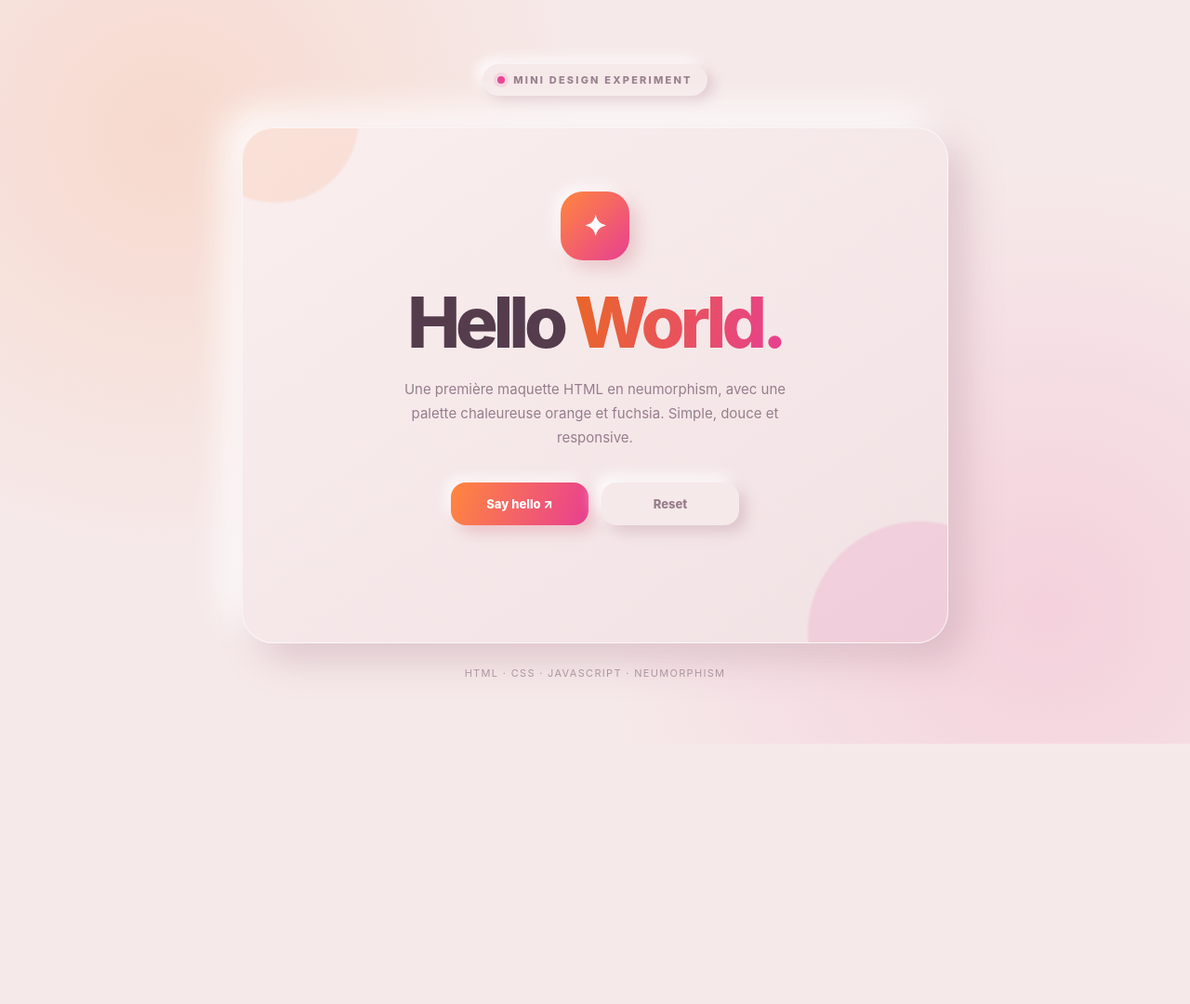
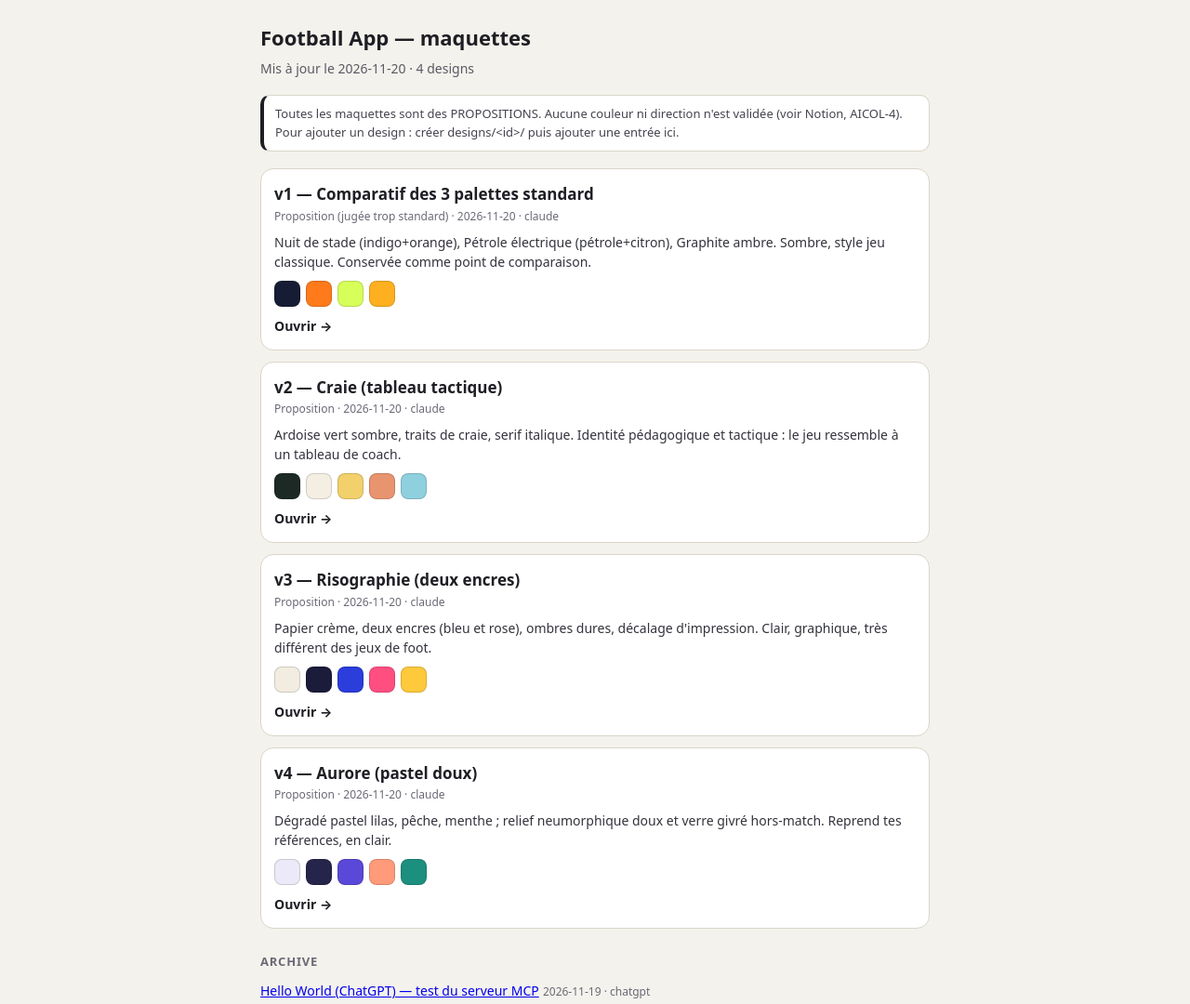
Before and after one commit to nickinguelos/foot-app-design, a plain HTML site: page index.html in a window 1280 px wide. Shown: the whole page at 93% size. Before the commit the page ends 800 px from the top, so only its background shows below. Drawn offline with Linux system fonts and the light colour scheme.

Commit message:
Index des designs, archive Hello World, v1 comparatif, socle partagé
IA: claude
Outil: design_write_files

```diff
--- /dev/null
+++ b/designs.json
@@ -0,0 +1,55 @@
+{
+  "updated": "2026-11-20",
+  "note": "Toutes les maquettes sont des PROPOSITIONS. Aucune couleur ni direction n'est validée (voir Notion, AICOL-4). Pour ajouter un design : créer designs/<id>/ puis ajouter une entrée ici.",
+  "designs": [
+    {
+      "id": "v1-standard-comparatif",
+      "title": "v1 — Comparatif des 3 palettes standard",
+      "path": "designs/v1-standard-comparatif/",
+      "status": "Proposition (jugée trop standard)",
+      "date": "2026-11-20",
+      "author": "claude",
+      "summary": "Nuit de stade (indigo+orange), Pétrole électrique (pétrole+citron), Graphite ambre. Sombre, style jeu classique. Conservée comme point de comparaison.",
+      "palette": ["#161C33","#FF7A1A","#D7FF5A","#FFB020"]
+    },
+    {
+      "id": "v2-craie",
+      "title": "v2 — Craie (tableau tactique)",
+      "path": "designs/v2-craie/",
+      "status": "Proposition",
+      "date": "2026-11-20",
+      "author": "claude",
+      "summary": "Ardoise vert sombre, traits de craie, serif italique. Identité pédagogique et tactique : le jeu ressemble à un tableau de coach.",
+      "palette": ["#1D2925","#F4EFE2","#F2D06B","#E8946F","#8FD0DE"]
+    },
+    {
+      "id": "v3-risographie",
+      "title": "v3 — Risographie (deux encres)",
+      "path": "designs/v3-risographie/",
+      "status": "Proposition",
+      "date": "2026-11-20",
+      "author": "claude",
+      "summary": "Papier crème, deux encres (bleu et rose), ombres dures, décalage d'impression. Clair, graphique, très différent des jeux de foot.",
+      "palette": ["#F2EDE0","#1B1B3A","#2B3DDB","#FF4F81","#FFC93C"]
+    },
+    {
+      "id": "v4-aurore",
+      "title": "v4 — Aurore (pastel doux)",
+      "path": "designs/v4-aurore/",
+      "status": "Proposition",
+      "date": "2026-11-20",
+      "author": "claude",
+      "summary": "Dégradé pastel lilas, pêche, menthe ; relief neumorphique doux et verre givré hors-match. Reprend tes références, en clair.",
+      "palette": ["#ECE9F8","#25244A","#5A48D8","#FF9A7A","#1C8F7E"]
+    }
+  ],
+  "archive": [
+    {
+      "id": "hello-world-chatgpt",
+      "title": "Hello World (ChatGPT) — test du serveur MCP",
+      "path": "archive/hello-world-chatgpt/",
+      "date": "2026-11-19",
+      "author": "chatgpt"
+    }
+  ]
+}
--- /dev/null
+++ b/designs/v1-standard-comparatif/css/app.css
@@ -0,0 +1,47 @@
+*{box-sizing:border-box;margin:0}
+body{font:16px/1.45 system-ui,-apple-system,Segoe UI,Roboto,sans-serif;background:var(--bg0);color:var(--t1);padding:0 0 56px}
+.bar{position:sticky;top:0;z-index:20;background:var(--s1);border-bottom:1px solid var(--bd);padding:10px 12px;display:flex;flex-wrap:wrap;gap:8px;align-items:center}
+.seg{display:flex;gap:6px;flex-wrap:wrap}
+button{font:inherit;color:var(--t1);cursor:pointer}a{color:var(--t1)}
+.chip{min-height:48px;padding:0 14px;border-radius:12px;border:1px solid var(--bd);background:var(--s2)}
+.chip[aria-pressed=true]{background:var(--acc);color:var(--ink);border-color:var(--acc);font-weight:700}
+main{max-width:720px;margin:0 auto;padding:0 12px}
+h1{font-size:20px;margin:18px 0 4px}h2{font-size:15px;margin:26px 0 8px;color:var(--t2);text-transform:uppercase;letter-spacing:.06em}
+.warnbox{background:var(--s1);border:1px solid var(--bd);border-left:4px solid var(--acc);border-radius:10px;padding:10px 12px;font-size:13px;color:var(--t2)}
+.scr{container-type:inline-size;position:relative;aspect-ratio:2/1;border-radius:14px;overflow:hidden;border:1px solid var(--bd);background:var(--bg0)}
+.scr svg.pitch{position:absolute;inset:0;width:100%;height:100%}
+.abs{position:absolute}
+.solid{background:var(--s1);border:1px solid var(--bd);color:var(--t1)}
+.glass{background:color-mix(in srgb,var(--s2) var(--glass-mix),transparent);-webkit-backdrop-filter:blur(var(--n3-blur));backdrop-filter:blur(var(--n3-blur));border:1px solid color-mix(in srgb,#fff 12%,transparent)}
+.btn{display:flex;align-items:center;justify-content:center;gap:1.2cqw;min-height:7.5cqw;padding:0 3cqw;border-radius:2.4cqw;border:1px solid var(--bd);background:var(--s2);font-size:2.5cqw;font-weight:600;box-shadow:var(--n3-shadow)}
+.btn.pri{background:var(--acc);color:var(--ink);border-color:var(--acc);box-shadow:var(--n3-shadow),var(--n3-glow)}
+.round{width:8cqw;height:8cqw;min-height:0;padding:0;border-radius:50%;font-size:3.2cqw}
+.launch{background:radial-gradient(120% 90% at 20% 0%,var(--s2),var(--bg0) 62%)}
+.logo{left:6cqw;top:6cqw;display:flex;align-items:center;gap:2cqw;font-weight:800;font-size:4.6cqw}
+.logo i{width:8cqw;height:8cqw}.tag{font-size:2.3cqw;color:var(--t2);font-weight:400;display:block}
+.cards{right:5cqw;top:6cqw;width:42cqw;display:grid;gap:2cqw}
+.card{padding:2.4cqw 3cqw;border-radius:2.4cqw;font-size:2.4cqw;display:flex;justify-content:space-between;align-items:center;box-shadow:var(--n3-shadow)}
+.card small{color:var(--t2);font-size:2cqw}
+.cta{left:6cqw;bottom:7cqw;width:40cqw}
+.hud{left:50%;top:2cqw;transform:translateX(-50%);display:flex;align-items:center;gap:3cqw;padding:1.2cqw 3.4cqw;border-radius:2cqw;font-weight:800;font-size:3.4cqw}
+.hud small{font-size:2.1cqw;font-weight:600;color:var(--t2)}
+.mctl{right:3cqw;bottom:3cqw;display:flex;gap:2.4cqw;align-items:flex-end}
+.pause{left:3cqw;top:2cqw}
+.ctx{left:3cqw;bottom:3cqw;padding:1.4cqw 2.2cqw;border-radius:2cqw;font-size:2.2cqw;display:flex;align-items:center;gap:1.4cqw}
+.ctx b{color:var(--tac)}
+.tacline{stroke:var(--tac);stroke-width:.7;fill:none;stroke-dasharray:3 2}
+.dim{inset:0;background:rgba(0,0,0,.42)}
+.panel{left:50%;top:50%;transform:translate(-50%,-50%);width:48cqw;padding:3.4cqw;border-radius:3cqw;display:grid;gap:2cqw}
+.panel h3{font-size:3.2cqw;text-align:center}
+.row{display:flex;gap:14px;align-items:flex-end;flex-wrap:wrap}
+.ico{border-radius:22%;overflow:hidden;border:1px solid var(--bd)}
+.pack{max-width:330px;border-radius:18px;padding:16px;background:linear-gradient(160deg,var(--s2),var(--s1));border:1px solid var(--acc2);box-shadow:var(--n3-shadow)}
+.pack .tg{display:inline-block;font-size:12px;font-weight:700;padding:4px 10px;border-radius:99px;background:var(--acc2);color:var(--ink)}
+.pack h3{margin:10px 0 2px;font-size:20px}.pack p{color:var(--t2);font-size:13px}.pack .buy{margin-top:12px;display:flex;justify-content:space-between;align-items:center}
+.pbtn{min-height:48px;padding:0 18px;border-radius:12px;border:0;background:var(--acc);color:var(--ink);font-weight:800}
+.states{display:flex;flex-wrap:wrap;gap:8px;align-items:center}
+.st{display:inline-flex;align-items:center;gap:6px;min-height:40px;padding:0 12px;border-radius:10px;font-size:14px;font-weight:600;background:var(--s1);border:1px solid}
+.st.ok{color:var(--ok)}.st.wn{color:var(--warn)}.st.er{color:var(--err)}
+.cardsq{display:inline-block;width:18px;height:26px;border-radius:3px;transform:rotate(8deg)}
+.sw{display:grid;grid-template-columns:repeat(auto-fill,minmax(88px,1fr));gap:8px}
+.sw div{height:56px;border-radius:10px;padding:6px;font-size:11px;border:1px solid var(--bd);display:flex;align-items:flex-end}
--- /dev/null
+++ b/designs/v1-standard-comparatif/css/tokens.css
@@ -0,0 +1,6 @@
+:root{--pitch-a:#1E7A4C;--pitch-b:#1A6E44;--line:#F3F7F5;--kit-home:#F2F4EF;--kit-away:#1C2230;--kit-ring:#F2F4EF;--kit-gk:#C9A3FF;--card-yellow:#FFD23D;--card-red:#E5322D}
+[data-palette=nuit]{--bg0:#0F1424;--s1:#161C33;--s2:#1F2744;--bd:#2B3560;--t1:#F2F4FB;--t2:#B8C0DC;--t3:#8F99BF;--acc:#FF7A1A;--ink:#0A0D18;--acc2:#FF9A4D;--tac:#2EC5E6;--ok:#3DD68C;--warn:#FFC23D;--err:#FF5C6C}
+[data-palette=petrole]{--bg0:#101A20;--s1:#192830;--s2:#223640;--bd:#40545C;--t1:#F3F7F5;--t2:#B7C6C8;--t3:#8EA3A7;--acc:#D7FF5A;--ink:#101A20;--acc2:#FF765E;--tac:#65DCE6;--ok:#64DDAA;--warn:#FFB86B;--err:#FF6B78}
+[data-palette=graphite]{--bg0:#1A1D22;--s1:#24282F;--s2:#2F353E;--bd:#3E4652;--t1:#F4F6F8;--t2:#B4BCC4;--t3:#8B939C;--acc:#FFB020;--ink:#121416;--acc2:#FFC14D;--tac:#3DDCFF;--ok:#4ADE80;--warn:#FBBF24;--err:#F87171}
+:root{--n3-blur:0px;--n3-shadow:none;--n3-shadow-in:none;--n3-glow:none;--glass-mix:100%}
+.n3{--n3-blur:16px;--n3-shadow:6px 6px 14px rgba(0,0,0,.48),-4px -4px 10px rgba(255,255,255,.06);--n3-shadow-in:inset 4px 4px 9px rgba(0,0,0,.48),inset -3px -3px 8px rgba(255,255,255,.06);--n3-glow:0 0 18px color-mix(in srgb,var(--acc) 32%,transparent);--glass-mix:72%}
--- a/index.html
+++ b/index.html
@@ -2,118 +2,43 @@
 <html lang="fr">
 <head>
 <meta charset="utf-8">
-  <meta name="viewport" content="width=device-width, initial-scale=1">
-  <meta name="theme-color" content="#f6e9e9">
-  <title>Hello World — Neumorphism</title>
+<meta name="viewport" content="width=device-width,initial-scale=1">
+<title>Football App — index des maquettes</title>
 <style>
-    :root {
-      color-scheme: light;
-      --surface: #f6e9e9;
-      --surface-deep: #f0dede;
-      --orange: #ff873d;
-      --orange-dark: #e96726;
-      --fuchsia: #e83f91;
-      --ink: #553c4d;
-      --muted: #967d8c;
-      --shadow-light: rgba(255,255,255,.92);
-      --shadow-dark: rgba(190,150,164,.42);
-    }
-    * { box-sizing: border-box; }
-    body {
-      min-height: 100vh;
-      margin: 0;
-      display: grid;
-      place-items: center;
-      padding: 28px;
-      font-family: Inter, ui-sans-serif, system-ui, -apple-system, BlinkMacSystemFont, "Segoe UI", sans-serif;
-      color: var(--ink);
-      background:
-        radial-gradient(circle at 14% 18%, rgba(255,135,61,.16), transparent 28rem),
-        radial-gradient(circle at 88% 82%, rgba(232,63,145,.14), transparent 30rem),
-        var(--surface);
-    }
-    .shell { width: min(100%, 760px); text-align: center; }
-    .eyebrow {
-      display: inline-flex; align-items: center; gap: 9px;
-      padding: 10px 16px; border-radius: 999px;
-      background: var(--surface);
-      box-shadow: 6px 6px 14px var(--shadow-dark), -6px -6px 14px var(--shadow-light);
-      color: var(--muted); font-size: 11px; font-weight: 800;
-      letter-spacing: .2em; text-transform: uppercase;
-    }
-    .dot { width: 8px; height: 8px; border-radius: 50%; background: var(--fuchsia); box-shadow: 0 0 0 4px rgba(232,63,145,.12); }
-    .card {
-      position: relative; overflow: hidden;
-      margin-top: 34px; padding: clamp(34px, 7vw, 68px) 24px;
-      border: 1px solid rgba(255,255,255,.6); border-radius: 34px;
-      background: linear-gradient(145deg, #faeeee, #f1e2e4);
-      box-shadow: 18px 18px 38px var(--shadow-dark), -18px -18px 38px var(--shadow-light);
-    }
-    .orb {
-      position: absolute; width: 180px; height: 180px; border-radius: 50%;
-      filter: blur(1px); opacity: .12; pointer-events: none;
-    }
-    .orb.one { top: -100px; left: -55px; background: var(--orange); }
-    .orb.two { right: -90px; bottom: -110px; background: var(--fuchsia); width: 240px; height: 240px; }
-    .mark {
-      width: 74px; height: 74px; margin: 0 auto 28px; display: grid; place-items: center;
-      border-radius: 24px; color: white; font-size: 30px; font-weight: 900;
-      background: linear-gradient(135deg, var(--orange), var(--fuchsia));
-      box-shadow: 8px 8px 18px rgba(202,104,115,.28), -5px -5px 14px rgba(255,255,255,.85);
-    }
-    h1 {
-      margin: 0; font-size: clamp(42px, 9vw, 76px); line-height: 1.02;
-      letter-spacing: -.065em; font-weight: 850;
-    }
-    h1 span {
-      color: transparent; background: linear-gradient(100deg, var(--orange-dark), var(--fuchsia));
-      -webkit-background-clip: text; background-clip: text;
-    }
-    .subtitle { max-width: 430px; margin: 20px auto 0; color: var(--muted); font-size: 15px; line-height: 1.75; }
-    .actions { display: flex; justify-content: center; flex-wrap: wrap; gap: 14px; margin-top: 34px; }
-    .button {
-      min-width: 148px; padding: 15px 22px; border: 0; border-radius: 16px;
-      font: inherit; font-size: 13px; font-weight: 800; cursor: pointer;
-      transition: transform .2s ease, box-shadow .2s ease;
-    }
-    .button:hover { transform: translateY(-2px); }
-    .button.primary {
-      color: white; background: linear-gradient(110deg, var(--orange), var(--fuchsia));
-      box-shadow: 7px 7px 16px rgba(204,103,119,.3), -5px -5px 13px rgba(255,255,255,.85);
-    }
-    .button.secondary {
-      color: var(--muted); background: var(--surface);
-      box-shadow: 7px 7px 15px var(--shadow-dark), -7px -7px 15px var(--shadow-light);
-    }
-    .status { min-height: 22px; margin-top: 24px; color: var(--fuchsia); font-size: 12px; font-weight: 700; }
-    footer { margin-top: 25px; color: #ad96a3; font-size: 11px; letter-spacing: .12em; text-transform: uppercase; }
-    @media (prefers-reduced-motion: reduce) { *, *::before, *::after { transition: none !important; } }
+*{box-sizing:border-box;margin:0}
+body{font:16px/1.5 system-ui,-apple-system,Segoe UI,Roboto,sans-serif;background:#F4F2EC;color:#1E1E24;padding:24px 14px 60px}
+main{max-width:720px;margin:0 auto}
+h1{font-size:22px}
+.sub{color:#5A5A66;font-size:14px;margin:6px 0 18px}
+.warn{background:#fff;border:1px solid #D9D5C9;border-left:4px solid #1E1E24;border-radius:10px;padding:10px 12px;font-size:13px;color:#44444F;margin-bottom:18px}
+.card{display:block;background:#fff;border:1px solid #D9D5C9;border-radius:14px;padding:14px;margin-bottom:12px;color:inherit;text-decoration:none}
+.card:focus-visible,.card:hover{border-color:#1E1E24}
+.card h2{font-size:17px}
+.meta{font-size:12px;color:#6A6A76;margin:2px 0 8px}
+.card p{font-size:14px;color:#33333D}
+.sw{display:flex;gap:6px;margin-top:10px}
+.sw i{width:28px;height:28px;border-radius:8px;border:1px solid rgba(0,0,0,.15)}
+.go{display:inline-block;margin-top:10px;font-size:14px;font-weight:700}
+h3{font-size:13px;text-transform:uppercase;letter-spacing:.06em;color:#6A6A76;margin:26px 0 8px}
+.arch a{font-size:14px}
 </style>
 </head>
 <body>
-  <main class="shell">
-    <div class="eyebrow"><span class="dot"></span> Mini design experiment</div>
-    <section class="card" aria-labelledby="title">
-      <span class="orb one"></span><span class="orb two"></span>
-      <div class="mark" aria-hidden="true">✦</div>
-      <h1 id="title">Hello <span>World.</span></h1>
-      <p class="subtitle">Une première maquette HTML en neumorphism, avec une palette chaleureuse orange et fuchsia. Simple, douce et responsive.</p>
-      <div class="actions">
-        <button class="button primary" id="helloButton" type="button">Say hello <span aria-hidden="true">↗</span></button>
-        <button class="button secondary" id="resetButton" type="button">Reset</button>
-      </div>
-      <p class="status" id="status" role="status" aria-live="polite"></p>
-    </section>
-    <footer>HTML · CSS · JavaScript · Neumorphism</footer>
+<main>
+<h1>Football App — maquettes</h1>
+<p class="sub" id="upd">Index des designs</p>
+<div class="warn" id="note">Chargement…</div>
+<div id="list"></div>
+<h3>Archive</h3>
+<div class="arch" id="arch"></div>
 </main>
 <script>
-    const status = document.querySelector("#status");
-    document.querySelector("#helloButton").addEventListener("click", () => {
-      status.textContent = "Hello Nick — nice to see you! ✨";
-    });
-    document.querySelector("#resetButton").addEventListener("click", () => {
-      status.textContent = "";
-    });
+fetch('designs.json').then(r=>r.json()).then(d=>{
+ document.getElementById('upd').textContent='Mis à jour le '+d.updated+' · '+d.designs.length+' designs';
+ document.getElementById('note').textContent=d.note;
+ document.getElementById('list').innerHTML=d.designs.map(x=>'<a class="card" href="'+x.path+'"><h2>'+x.title+'</h2><div class="meta">'+x.status+' · '+x.date+' · '+x.author+'</div><p>'+x.summary+'</p><div class="sw">'+x.palette.map(c=>'<i style="background:'+c+'"></i>').join('')+'</div><span class="go">Ouvrir →</span></a>').join('');
+ document.getElementById('arch').innerHTML=d.archive.map(x=>'<a href="'+x.path+'">'+x.title+'</a> <span class="meta">'+x.date+' · '+x.author+'</span>').join('<br>');
+}).catch(e=>{document.getElementById('note').textContent='Impossible de charger designs.json : '+e;});
 </script>
 </body>
 </html>
```
Also changed, not shown: archive/hello-world-chatgpt/index.html (added, +119 -0 lines), designs/v1-standard-comparatif/index.html (added, +62 -0 lines), designs/v1-standard-comparatif/js/app.js (added, +7 -0 lines), 1 other file. Lines whose indentation alone changed are shown as unchanged.
